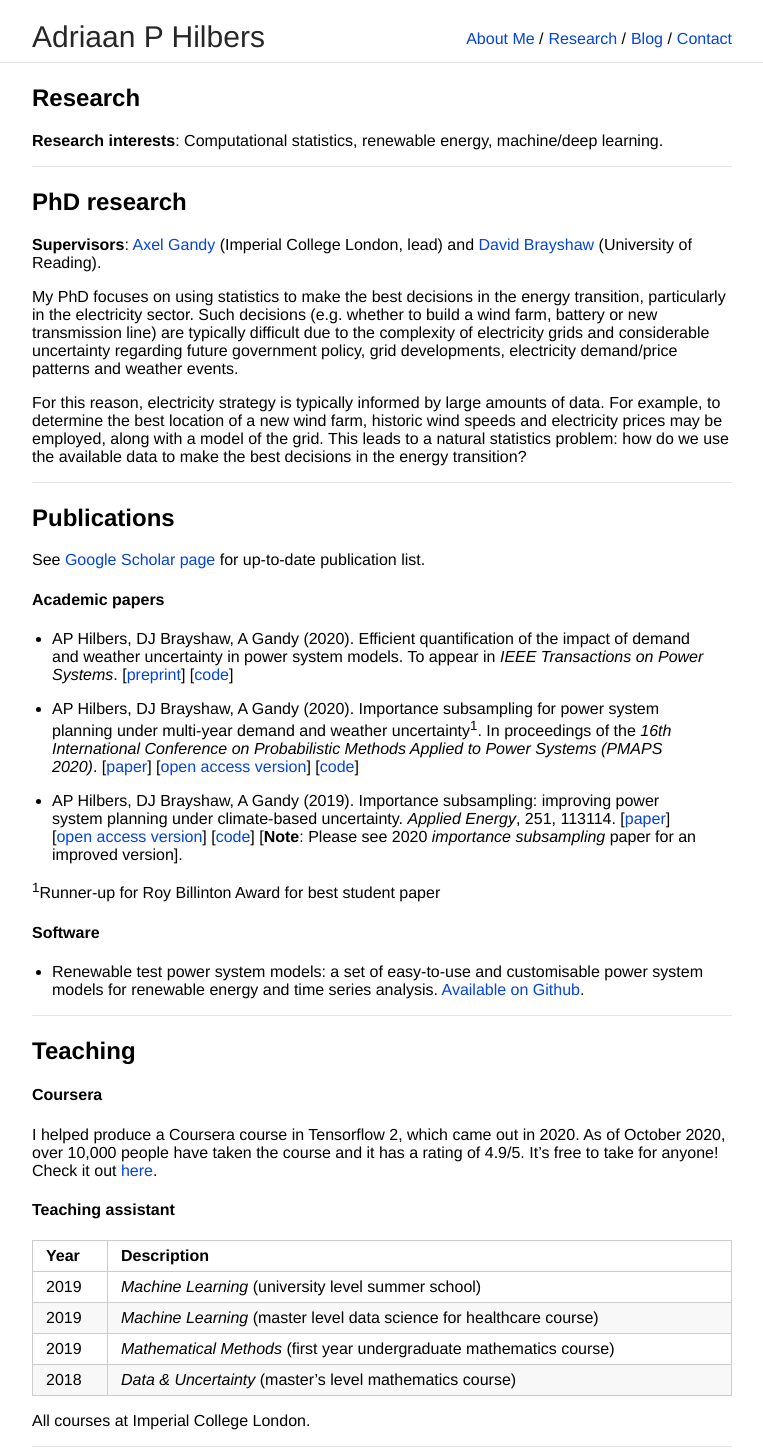
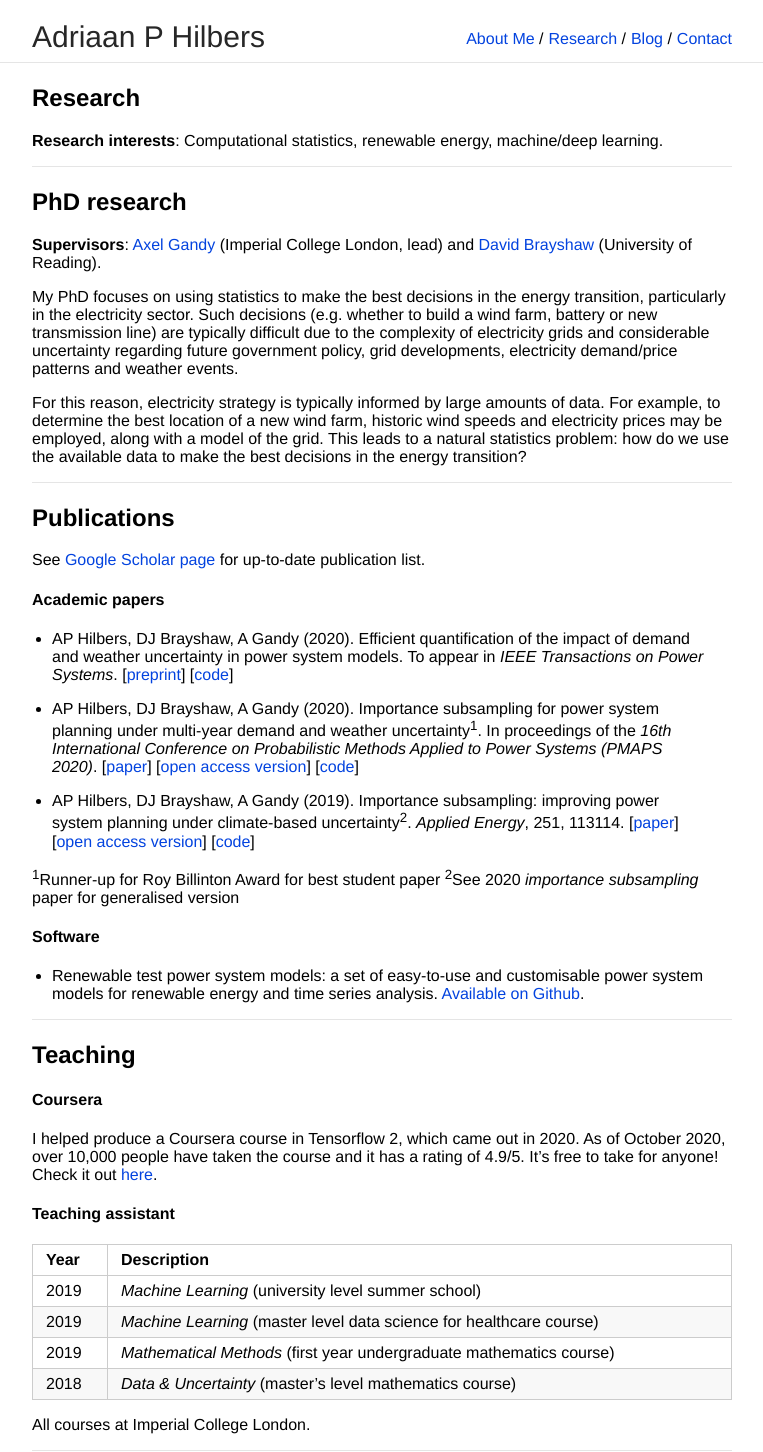
Before and after one commit to ahilbers/ahilbers.github.io, a Jekyll site: the page built from research.md, in a window 1280 px wide. Shown: the whole page, without its empty margins (258-1021 px from the left). Built offline with Jekyll 4.4.1, drawn with Linux system fonts in a browser that asks for light colours; our own code applies the rules of GitHub Pages for plain Markdown files.

Commit message:
update research

```diff
--- a/research.md
+++ b/research.md
@@ -34,9 +34,10 @@
 
 * AP Hilbers, DJ Brayshaw, A Gandy (2020). Importance subsampling for power system planning under multi-year demand and weather uncertainty<sup>1</sup>. In proceedings of the *16th International Conference on Probabilistic Methods Applied to Power Systems (PMAPS 2020)*. [[paper](https://doi.org/10.1109/PMAPS47429.2020.9183591)] [[open access version](https://arxiv.org/abs/2008.10300)] [[code](https://github.com/ahilbers/importance_subsampling)]
 
-* AP Hilbers, DJ Brayshaw, A Gandy (2019). Importance subsampling: improving power system planning under climate-based uncertainty. *Applied Energy*, 251, 113114. [[paper](https://doi.org/10.1016/j.apenergy.2019.04.110)] [[open access version](https://arxiv.org/abs/1903.10916)] [[code](https://github.com/ahilbers/importance_subsampling)] [**Note**: Please see 2020 *importance subsampling* paper for an improved version].
+* AP Hilbers, DJ Brayshaw, A Gandy (2019). Importance subsampling: improving power system planning under climate-based uncertainty<sup>2</sup>. *Applied Energy*, 251, 113114. [[paper](https://doi.org/10.1016/j.apenergy.2019.04.110)] [[open access version](https://arxiv.org/abs/1903.10916)] [[code](https://github.com/ahilbers/importance_subsampling)]
 
 <sup>1</sup>Runner-up for Roy Billinton Award for best student paper
+<sup>2</sup>See 2020 *importance subsampling* paper for generalised version
 
 
 
```
